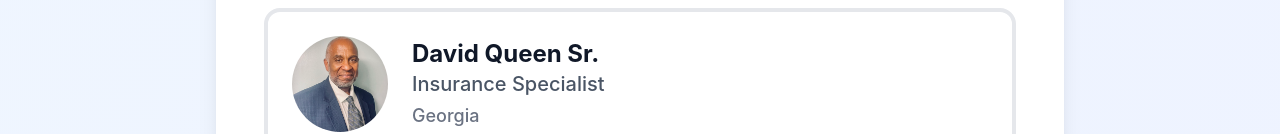
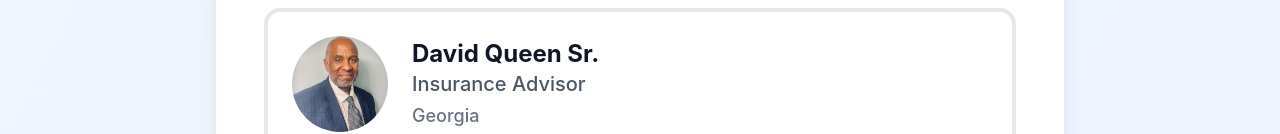
Before and after one commit to Appifynow/queensrinsure.com, a React (Vite) app in the folder apps/frontend/: page /schedule in a window 1280 px wide. Shown: the part 670-804 px from the top of the page. Built offline with nearby package versions, Linux system fonts and the light colour scheme.

Commit message:
update info

```diff
--- a/apps/frontend/src/data/agents.ts
+++ b/apps/frontend/src/data/agents.ts
@@ -6,7 +6,7 @@ export const agents: Agent[] = [
     name: 'Drewsilla Mcmillan',
     photo: drew,
     title: 'Senior Insurance Advisor',
-    phone: '1-800-555-0101',
+    phone: '9046109597',
     email: 'd.mcmillan@healthcarenav.com',
     specialty: 'Medicare & Life Insurance',
     states: ['California', 'Oregon', 'Washington',]
@@ -15,10 +15,10 @@ export const agents: Agent[] = [
     id: 2,
     name: 'David Queen Sr.',
     photo: dq,
-    title: 'Insurance Specialist',
+    title: 'Insurance Advisor',
     phone: '6097429803',
     email: 'queensrinsure@outlook.com',
-    specialty: 'Medicare, Final Expenses',
+    specialty: 'Medicare, Final Expenses, Dental & Vision, Hospital Indemnity',
     states: ['Georgia']
   },
   {
```
